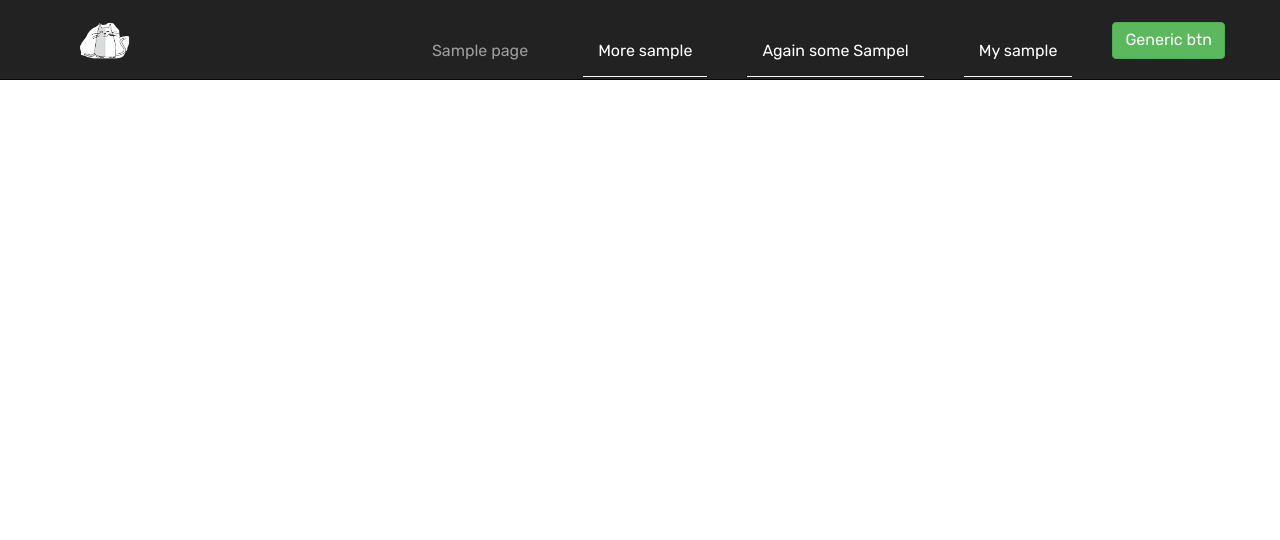
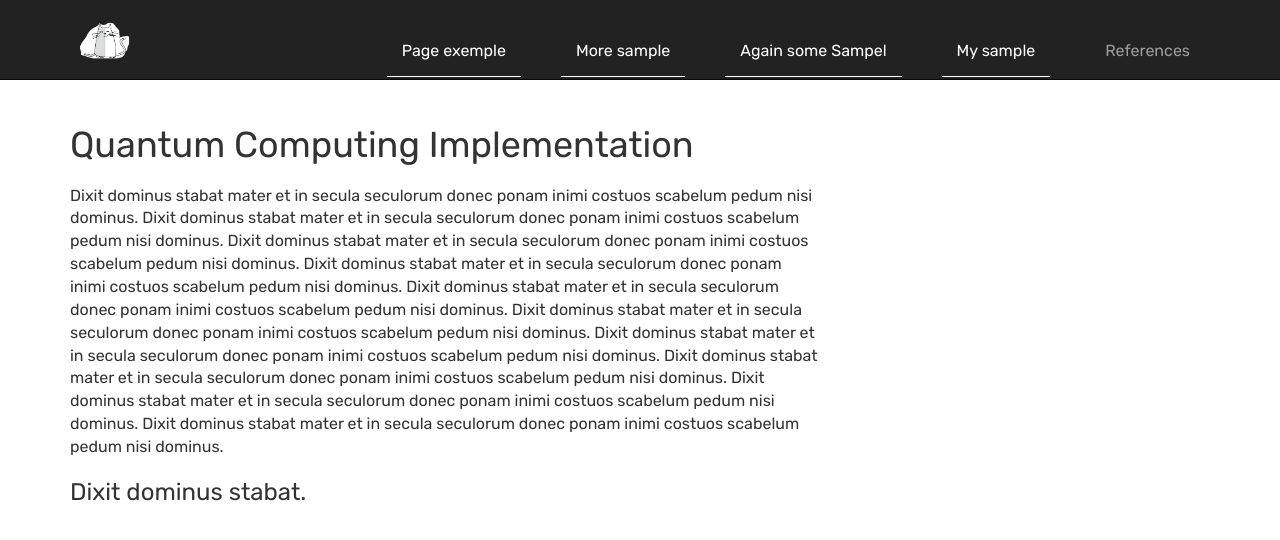
Before and after one commit to QComputing/topic_public, a plain HTML site: page public/client/index.html in a window 1280 px wide. Drawn offline with nearby package versions, Linux system fonts and the light colour scheme.

Commit message:
Sample page and Index sample

```diff
--- a/public/client/css/main.css
+++ b/public/client/css/main.css
@@ -41,3 +41,7 @@ nav .form-group .btn {
 #nav_margin {
     margin-top: 80px;
 }
+
+#article_title {
+    margin: 45px auto 20px auto
+}
--- a/public/client/header.js
+++ b/public/client/header.js
@@ -5,7 +5,6 @@
 function loadNavbar() {
 
     console.log('loadNavbar');
-    alert(1);
 }
 
 function buttonAction() {
--- a/public/client/index.html
+++ b/public/client/index.html
@@ -2,7 +2,7 @@
 <html lang="en">
 <head>
     <meta charset="UTF-8">
-    <title>Quantum Computing Implementation</title>
+    <title>Andrew</title>
     <!--TODO all the metas-->
     <meta name="description" content="An attempt to explain what Quantum Computing is about" />
 
@@ -20,28 +20,49 @@
     <link rel="script" href="header.js">
 </head>
 
-<script>
-    document.onload(loadNavbar());
-</script>
 <body>
 <nav class="navbar navbar-inverse navbar-fixed-top">
     <div class="container"><a class="navbar-brand" href="#"><img src="img/logo.png" alt="LogoQC"></a>
 
-
-            <div class="form-group navbar-right">
-                <button onclick="buttonAction()" type="button" class="btn btn-success">Generic btn</button>
-            </div>
-
         <ul class="nav navbar-nav navbar-right">
-                <li class="passive"><a href="">Sample page</a></li>
+            <li class="active"><a href="">Page exemple</a></li>
             <li class="active"><a href="">More sample</a></li>
             <li class="active"><a href="">Again some Sampel</a></li>
             <li class="active"><a href="">My sample</a></li>
+            <li class=""><a href="">References</a></li>
         </ul>
 
     </div>
 </nav>
 
+<div id="nav_margin"></div>
 
+<!--Start SAMPLE-->
+<div class="blog-header">
+    <div class="container">
+        <div class="row">
+            <div class="col-sm-8">
+                <h1 id="article_title">
+                    Quantum Computing Implementation
+                </h1>
+                <p>
+                    Dixit dominus stabat mater et in secula seculorum donec ponam inimi costuos scabelum pedum nisi dominus.
+                    Dixit dominus stabat mater et in secula seculorum donec ponam inimi costuos scabelum pedum nisi dominus.
+                    Dixit dominus stabat mater et in secula seculorum donec ponam inimi costuos scabelum pedum nisi dominus.
+                    Dixit dominus stabat mater et in secula seculorum donec ponam inimi costuos scabelum pedum nisi dominus.
+                    Dixit dominus stabat mater et in secula seculorum donec ponam inimi costuos scabelum pedum nisi dominus.
+                    Dixit dominus stabat mater et in secula seculorum donec ponam inimi costuos scabelum pedum nisi dominus.
+                    Dixit dominus stabat mater et in secula seculorum donec ponam inimi costuos scabelum pedum nisi dominus.
+                    Dixit dominus stabat mater et in secula seculorum donec ponam inimi costuos scabelum pedum nisi dominus.
+                    Dixit dominus stabat mater et in secula seculorum donec ponam inimi costuos scabelum pedum nisi dominus.
+                    Dixit dominus stabat mater et in secula seculorum donec ponam inimi costuos scabelum pedum nisi dominus.
+                </p>
+                <h3>
+                    Dixit dominus stabat.
+                </h3>
+            </div>
+        </div>
+    </div>
+</div>
 </body>
 </html>
```
Also changed, not shown: public/client/Sample article.html (+18 -17 lines). Lines whose indentation alone changed are shown as unchanged.
